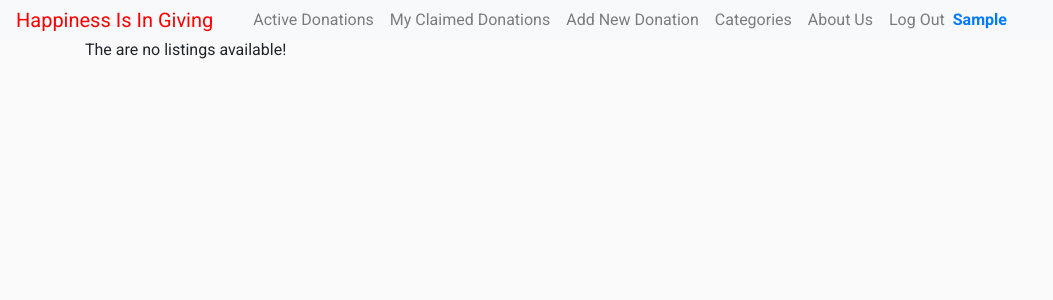
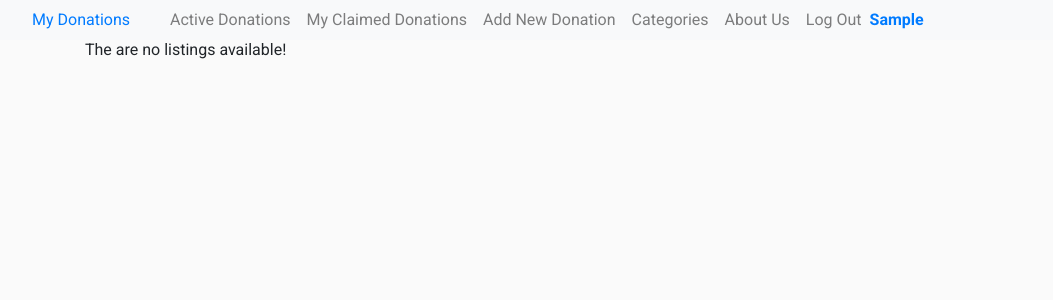
Before and after one commit to magaranin/Donation, a Django app: page /listings in a window 1280 px wide. Shown: the top 300 px of the page, without its empty margins (0-1053 px from the left). Run offline with Django 3.2, Linux system fonts and the light colour scheme; a user stored in the database is signed in; tables that the repository leaves empty hold one stand-in row (values such as "Sample post"); some libraries are stand-ins or nearby versions.

Commit message:
Fix bug: Show all active donations and switch link 'Happiness Is In Giving' to 'My Donations' for authenticated users.

```diff
--- a/donation/templates/donation/layout.html
+++ b/donation/templates/donation/layout.html
@@ -10,7 +10,11 @@
 </head>
 <body>
     <nav class="navbar navbar-expand-lg navbar-light bg-light">
-        <a class="navbar-brand" href="/">Happiness Is In Giving</a>
+        {% if user.is_authenticated %}
+            <a class="nav-link" href="/">My Donations</a>
+        {% else %}
+            <a class="navbar-brand" href="/">Happiness Is In Giving</a>
+        {% endif %}
         <div>
           <ul class="navbar-nav mr-auto">
             {% if user.is_authenticated %}
--- a/donation/templates/donation/listings.html
+++ b/donation/templates/donation/listings.html
@@ -31,8 +31,8 @@
             <div>
                 <strong>Claimed by: </strong><a href="{% url 'profile_page' listing.recipient.id %}">{{ listing.recipient.first_name }} {{ listing.recipient.last_name }}</a> on {{ listing.claimed_time }}
             </div>
+            {% endif %}
             -->
-            {% endif %}
         </div>
     </div>
 </div>
```
